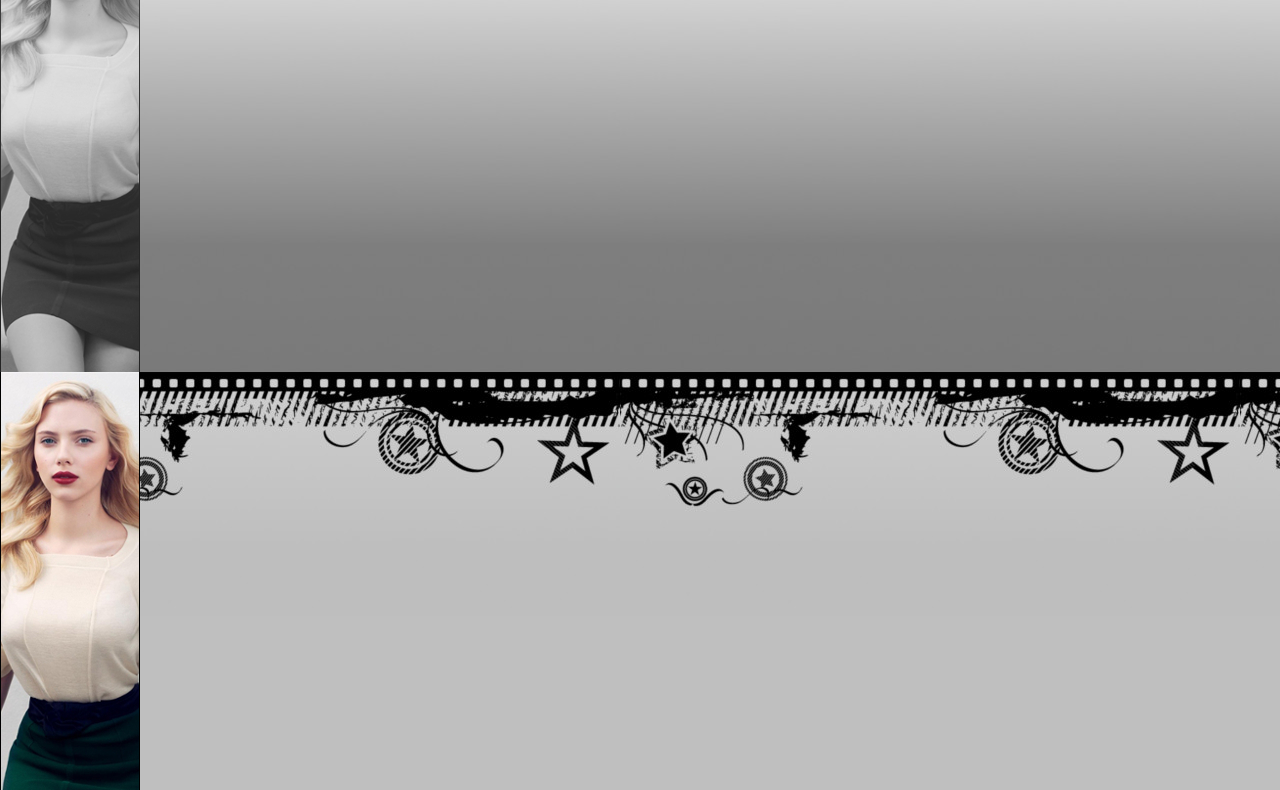
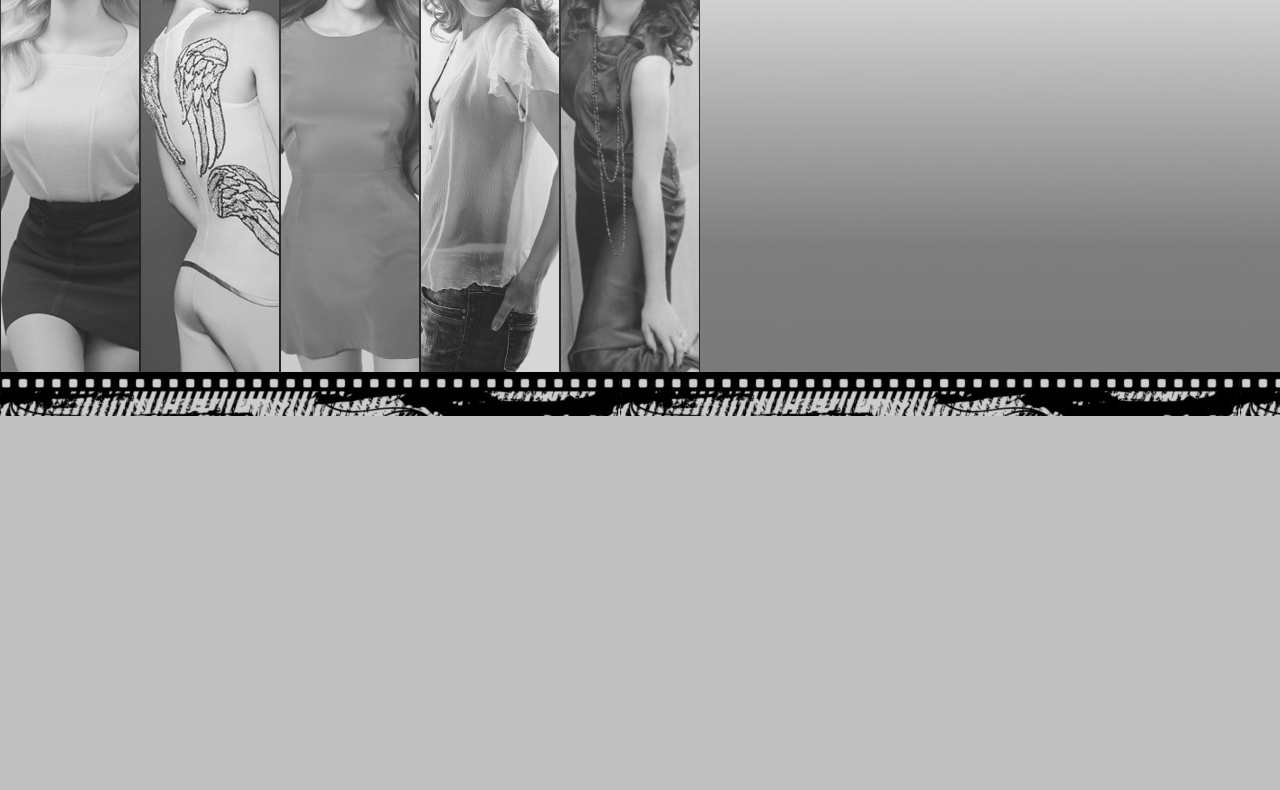
Before and after one commit to Ahmedogbinto/ProjetJquery, a plain HTML site: page index.html in a window 1280 px wide. Shown: the part 384-1174 px from the top of the page. After the commit the page ends 800 px from the top, so only its background shows below. Drawn offline with nearby package versions, Linux system fonts and the light colour scheme.

Commit message:
Ajout de style CSS

```diff
--- a/style.css
+++ b/style.css
@@ -37,10 +37,16 @@ header h1
 }
 #main-menu ul li
 {
-
+ float: left;
+ width: 140px;
+ height: 500px;
+ overflow: hidden;
+ position: relative;
 }
 .bw
 {
+  position: absolute;
+  left: 0px;
   width: 140px;
   height: 500px;
   cursor: pointer;
@@ -49,6 +55,8 @@ header h1
 }
 .color
 {
+  position: absolute;
+  left: 140px;
   width: 140px;
   height: 500px;
   cursor: pointer;
@@ -72,6 +80,8 @@ header h1
 }
 .description
 {
+  position: absolute;
+  left: 140px;
   width: 240px;
   height: 460px;
   padding:20px ;
```
